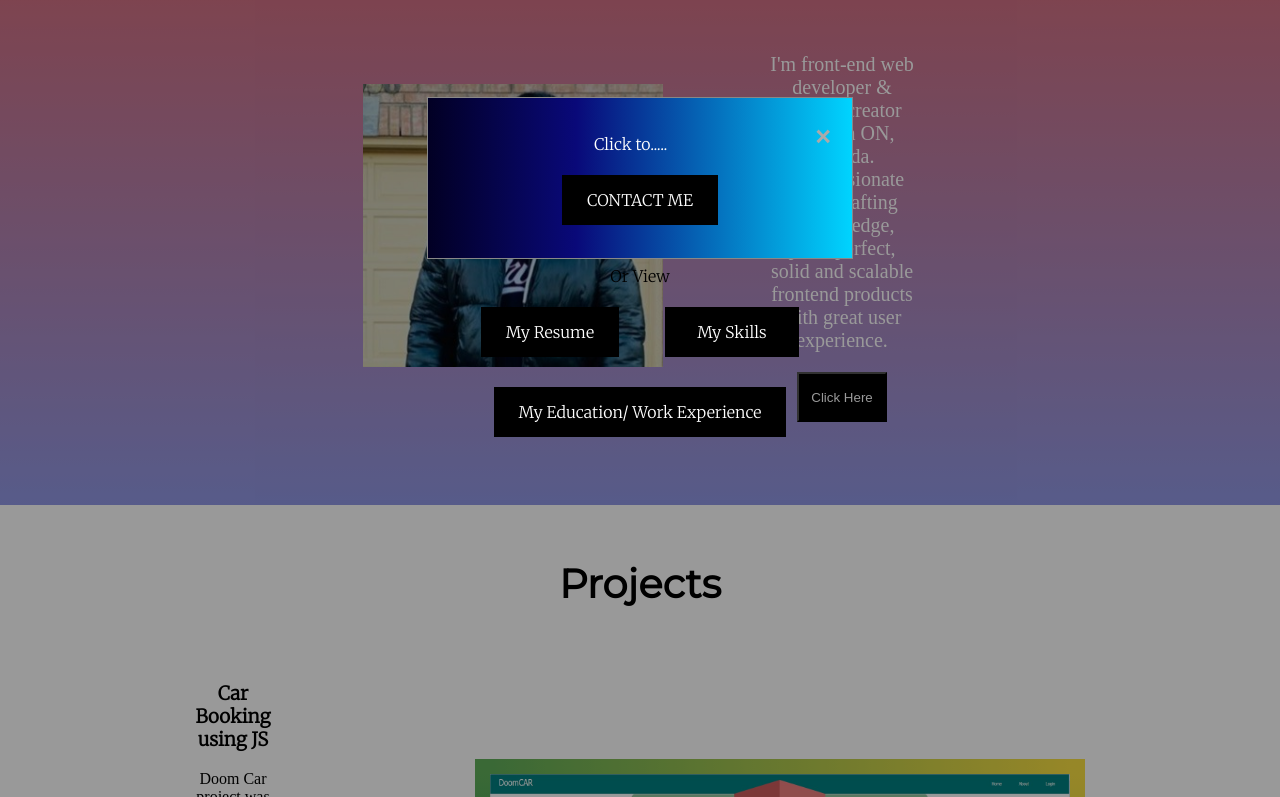
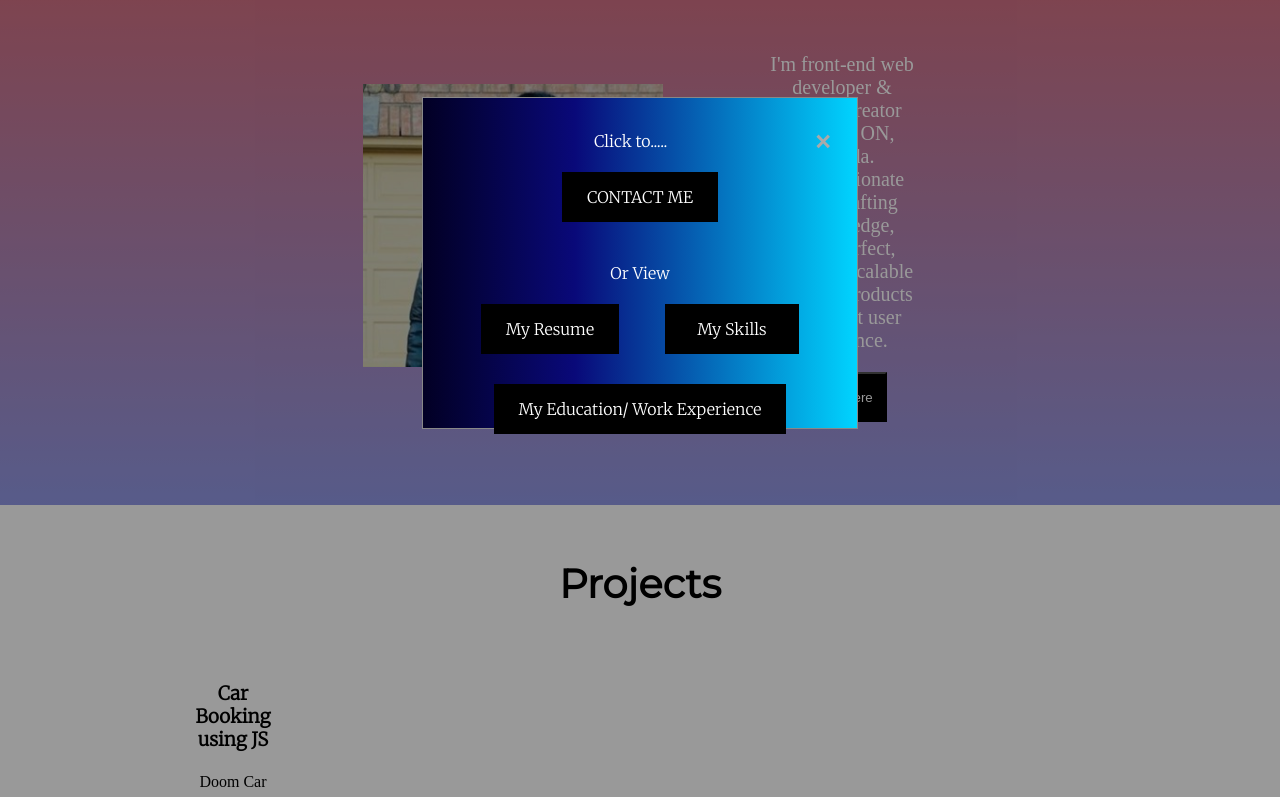
Before and after one commit to SahilS62/Sahil_Portfolio, a plain HTML site: page index.html in a window 1280 px wide. Both pictures are taken after a click on the button "Click Here". Shown: the part 1274-2071 px from the top of the page. Drawn offline with Linux system fonts and the light colour scheme.

Commit message:
Update style.css

```diff
--- a/css/style.css
+++ b/css/style.css
@@ -12,6 +12,7 @@ body{
 }
 
 .indh1{
+  font-size: 562.5%;
 	margin-top: 0;
 	font-family: 'Sacramento', cursive;
 }
@@ -269,7 +270,7 @@ hr{
 }
 
 .p2{
-	 color:black;font-family: serif; padding-right: 200px;
+	 color:black;font-family: serif; padding-right: 200px; line-height: 1.5;
 }
 
 .img3{
@@ -284,7 +285,10 @@ hr{
 }
 
 .p4{
-	color: white;
+	color: white; margin-top: 2%;
+}
+.p4o{
+  color: white;
 }
 
 #myBtn{
@@ -317,10 +321,10 @@ hr{
 .modal-content {
   background-image: linear-gradient(90deg, #020024 0%, #090979 35%, #00d4ff 100%);
   margin: auto;
-  padding: 20px;
+  padding: 25px;
   border: 1px solid #888;
   width: 30%;
-  height:15%;
+  height:35%;
 }
 
 /* The Close Button */
```
